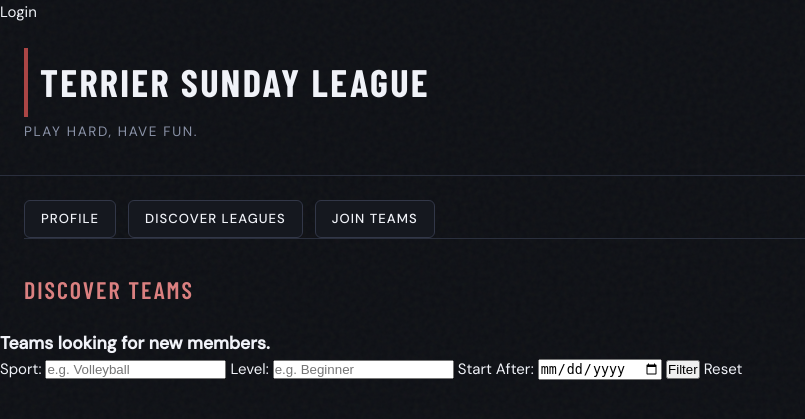
After one commit to ilayG2004/Django-Apps, a Django app: page /sundayleague/teams/ in a window 1280 px wide. The commit adds this page. Shown: the top 419 px of the page, without its empty margins (0-805 px from the left). Run offline with Django 5.2, Linux system fonts and the light colour scheme; data that the repository does not hold is empty.

```diff
--- a/SundayLeague/templates/SundayLeague/base.html
+++ b/SundayLeague/templates/SundayLeague/base.html
@@ -12,15 +12,24 @@ DATE: 4/17/2026
     <link rel="stylesheet" href="{% static 'sundayleague.css' %}">
   </head>
   <html>
+    {% if user.is_authenticated %}
+      <p>Welcome, {{ user.username }}</p>
+      <a href="{% url 'logout' %}">Logout</a>
+    {% else %}
+      <a href="{% url 'login' %}">Login</a>
+    {% endif %}
     <h1>Terrier Sunday League</h1>
     <h4> Play hard, have fun. </h4>
      <div class="my-stuff">
-      <a>Profile</a>
-      <a>My Leagues</a>
-      <a>My Teams</a>
-      <a>My Games</a>
-      <a>Discover Leagues</a>
-      <a>Join teams</a>
+      {% if user %}
+        <a href="{% url 'detail_profile' user.slprofile.pk %}">Profile</a>
+        <!--
+        <a href="{% url 'my_leagues' %}">My Leagues</a>
+        <a href="{% url 'my_teams' %}">My Teams</a>
+        <a href="{% url 'my_games' %}">My Games</a>-->
+       {% endif %}
+      <a href="{% url 'list_leagues' %}">Discover Leagues</a>
+      <a href="{% url 'list_teams' %}">Join teams</a>
     </div>
     <hr>
     {% block content %}
--- /dev/null
+++ b/SundayLeague/templates/SundayLeague/list_teams.html
@@ -0,0 +1,30 @@
+{% extends 'SundayLeague/base.html' %}
+
+{% block content %}
+  <h2>Discover Teams</h2>
+  <h3>Teams looking for new members.</h3>
+  <form method="GET">
+    <label>Sport:</label>
+    <input type="text" name="sport" placeholder="e.g. Volleyball" value="{% if request.GET.sport %}{{ request.GET.sport }}{% endif %}">
+
+    <label>Level:</label>
+    <input type="text" name="level" placeholder="e.g. Beginner" value="{% if request.GET.sport %}{{ request.GET.level }}{% endif %}">
+
+    <label>Start After:</label>
+    <input type="date" name="start_date" value="{% if request.GET.sport %}{{ request.GET.start_date }}{% endif %}">
+
+    <button type="submit">Filter</button>
+    <a href="{% url 'list_teams' %}">Reset</a>
+  </form>
+  {% for team in teams %}
+  <div class="card">
+      <div class="game-card-header">
+        <img src="{{team.getImageUrl}}" class="team-pfp">
+        <p class="league-title">{{team.name}}</p>
+      </div>
+      <p class="type-text">Sport: {{team.league.sport_type}}</p>
+      <p class="seriousness">Level: {{team.league.level}}</p>
+      <p class="dates">{{team.league.season_start}} - {{team.league.season_end}}</p>
+  </div>
+  {% endfor %}
+{% endblock %}
--- a/SundayLeague/urls.py
+++ b/SundayLeague/urls.py
@@ -4,7 +4,16 @@ from django.contrib.auth import views as auth_views
 
 urlpatterns = [
   path('', ListLeagues.as_view(),name='home'),
+  path('leagues/', ListLeagues.as_view(),name='list_leagues'),
   path('league/<int:pk>', DetailLeague.as_view(), name='detail_league'),
   path('team/<int:pk>', TeamDetail.as_view(), name='detail_team'),
   path('profile/<int:pk>', ProfileDetail.as_view(), name='detail_profile'),
+  path('teams/', ListTeams.as_view(), name='list_teams'),
+
+  #Not fully functional user views yet
+  path('login/', CustomLoginView.as_view(), name='login'),
+  path('logout/', CustomLogoutView.as_view(), name='logout'),
+  path('my_leagues', DetailLeague.as_view(), name='my_leagues'),
+  path('my_teams', DetailLeague.as_view(), name='my_teams'),
+  path('my_games', DetailLeague.as_view(), name='my_games'),
 ]
--- a/SundayLeague/views.py
+++ b/SundayLeague/views.py
@@ -7,6 +7,12 @@ DATE: 4/17/2026
 from django.shortcuts import render
 from django.views.generic import *
 from .models import *
+from django.contrib.auth.mixins import LoginRequiredMixin
+from django.contrib.auth.views import LoginView
+from django.db.models import Q
+from django.urls import reverse
+from django.contrib.auth.views import LogoutView
+from django.urls import reverse_lazy
 # Create your views here.
 class ListLeagues(ListView):
   model=League
@@ -82,6 +88,105 @@ class ProfileDetail(DetailView):
     context = super().get_context_data(**kwargs)
     profile = self.object
     context['profile'] = profile
-    context["upvotes"] = profile.getUpvotes()
+    upvotes = profile.getUpvotes()
+    aggregate = {}
+    for upvote in upvotes:
+      if upvote.vote_type not in aggregate:
+        aggregate[upvote.vote_type] = 1
+      else:
+        aggregate[upvote.vote_type] += 1
+    context["upvotes"] = aggregate
     context["teams"] = profile.getTeams()
     return context
+
+class ListTeams(ListView):
+  model=Team
+  template_name='SundayLeague/list_teams.html'
+  context_object_name='teams'
+
+  def get_queryset(self):
+        queryset = super().get_queryset()
+
+        sport = self.request.GET.get('sport')
+        level = self.request.GET.get('level')
+        start_date = self.request.GET.get('start_date')
+
+        if sport:
+            queryset = queryset.filter(league__sport_type__icontains=sport)
+
+        if level:
+            queryset = queryset.filter(league__level__icontains=level)
+
+        if start_date:
+            queryset = queryset.filter(league__season_start__gte=start_date)
+
+        return queryset
+
+class MyTeams(LoginRequiredMixin, ListView):
+  login_url = 'login/'
+  redirect_field_name = 'redirect_to'
+
+  model = Team
+  template_name = 'SundayLeague/my_teams.html'
+  context_object_name = 'teams'
+
+  def get_queryset(self):
+      profile = SLProfile.objects.get(user=self.request.user)
+      return profile.getTeams()
+
+class MyLeagues(LoginRequiredMixin, ListView):
+  login_url = 'login/'
+  redirect_field_name = 'redirect_to'
+
+  model = League
+  template_name = 'SundayLeague/my_teams.html'
+  context_object_name = 'teams'
+
+  def get_queryset(self):
+    profile = SLProfile.objects.get(user=self.request.user)
+    teams = profile.getTeams()
+    leagues = League.objects.filter(team__in=teams).distinct()
+    return leagues
+
+
+class MyGames(LoginRequiredMixin, ListView):
+    login_url = 'login/'
+    redirect_field_name = 'redirect_to'
+
+    model = Game
+    template_name = 'SundayLeague/my_games.html'
+    context_object_name = 'games'
+
+    def get_queryset(self):
+        profile = SLProfile.objects.get(user=self.request.user)
+
+        # Get user's teams (as queryset ideally)
+        teams = profile.getTeams()
+
+        # Get all upcoming games involving those teams
+        return Game.objects.filter(
+            (Q(team1__in=teams) | Q(team2__in=teams)) &
+            Q(winner=None)
+        ).order_by('time')
+
+
+class CustomLoginView(LoginView):
+    template_name = 'SundayLeague/login.html'
+
+    def get_success_url(self):
+        # If ?next= exists, respect it (important!)
+        next_url = self.request.GET.get('next')
+        if next_url:
+            return next_url
+
+        # Otherwise redirect to user's profile
+        profile = self.request.user.slprofile
+        return reverse('detail_profile', kwargs={'pk': profile.pk})
+
+class CustomLogoutView(LogoutView):
+  def get_success_url(self):
+    # If ?next= exists, respect it (important!)
+    next_url = self.request.GET.get('next')
+    if next_url:
+        return next_url
+    return reverse('list_leagues')
--- a/static/sundayleague.css
+++ b/static/sundayleague.css
@@ -244,6 +244,11 @@ th, td {
   padding: 10px;
 }
 
+.team-table{
+  margin: 2rem;
+  width: auto;
+}
+
 /* Post stuff */
 
 .post{
@@ -292,3 +297,8 @@ a:link{
 a:visited{
   color: var(--text-secondary-bright);
 }
+
+.profile-info-container{
+  margin:2rem;
+  justify-content: center;
+}
```
Also changed, not shown: SundayLeague/models.py (+9 -1 lines), SundayLeague/templates/SundayLeague/detail_profile.html (+31 -8 lines), SundayLeague/templates/SundayLeague/login.html (added, +22 -0 lines), media/images.png (added), media/images_1.png (added), media/images_1_TwaVwu7.png (added), media/olympic-badminton-sport-directory-hero-foreground.webp (added), 1 other file.
